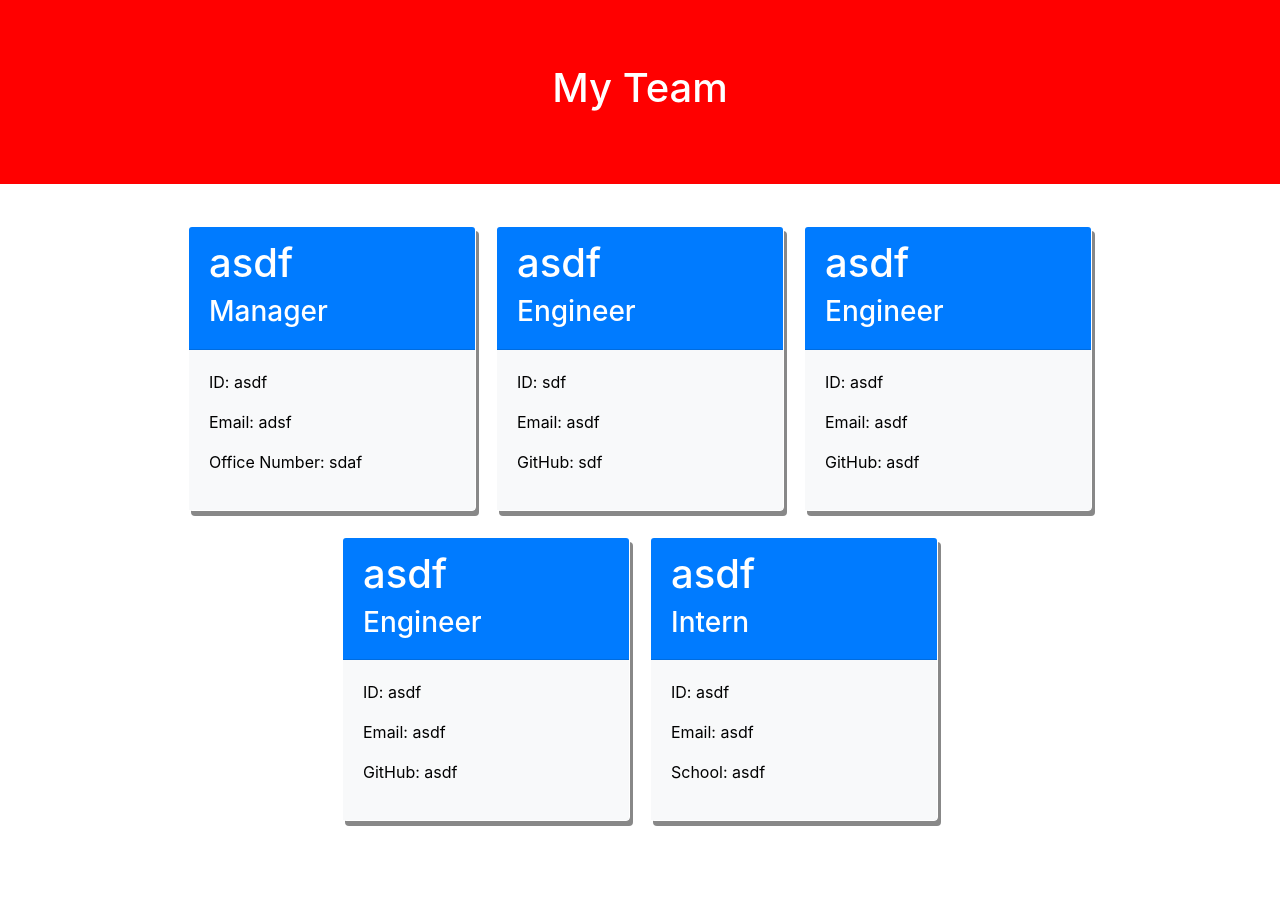
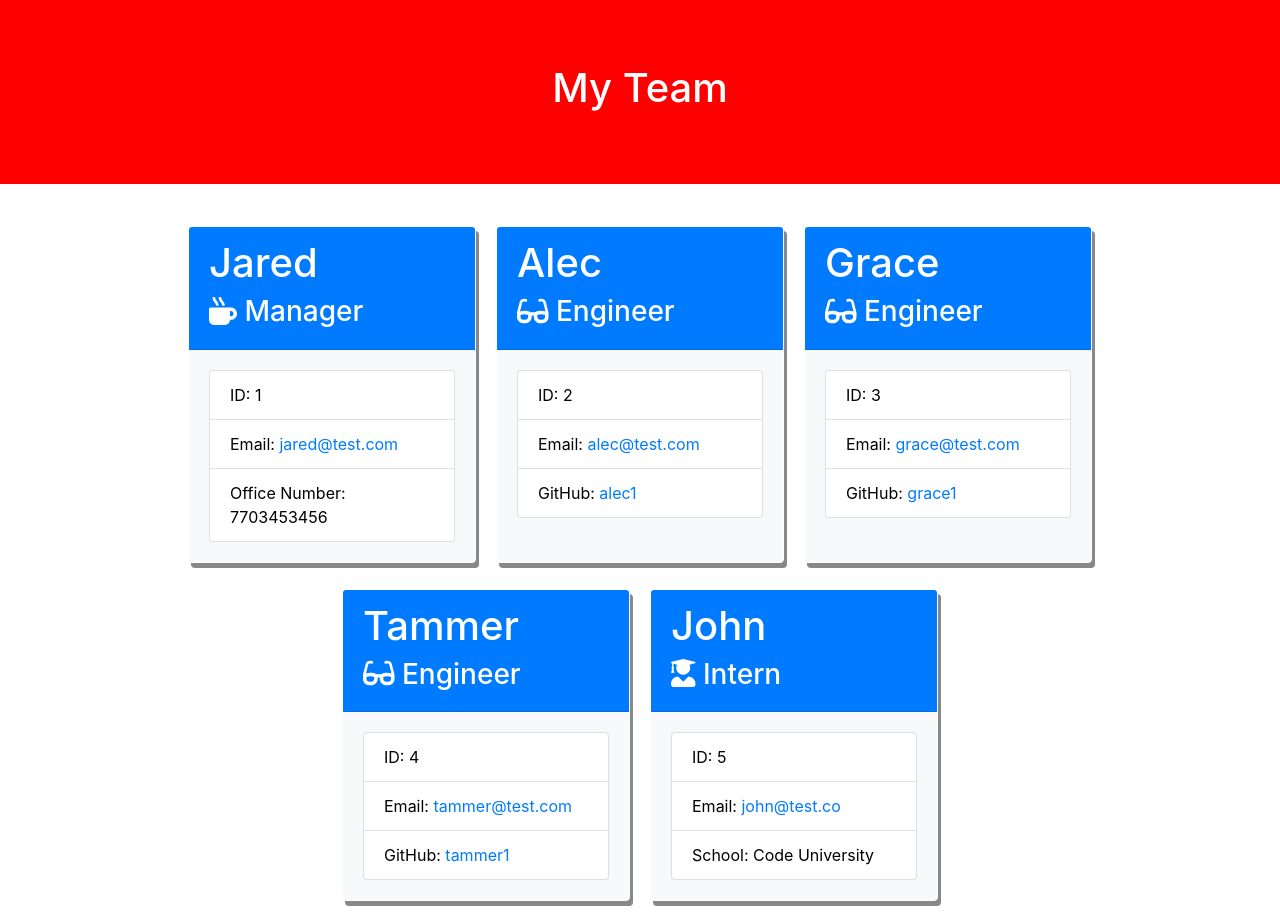
Before and after one commit to CFox2019/Team-Profile-Generator, a website: page index.html in a window 1280 px wide. Before the commit the page ends 837 px from the top, so only its background shows below. Drawn offline with nearby package versions, Linux system fonts and the light colour scheme.

Commit message:
added font awesome, changed p tags to li tags, and added list group to the team cards

```diff
--- a/index.html
+++ b/index.html
@@ -5,17 +5,34 @@
     <meta charset="UTF-8">
     <meta http-equiv="X-UA-Compatible" content="ie=edge">
     <link rel="stylesheet" href="https://maxcdn.bootstrapcdn.com/bootstrap/4.0.0/css/bootstrap.min.css">
+    <script
+      src="https://use.fontawesome.com/releases/v5.15.2/js/all.js"
+      data-auto-a11y="true">
+    </script>
     <title>Team Profile</title>
 
 <style>
 
-    header { text-align: center; color: white; }
+    header {
+      text-align: center;
+      color: white;
+    }
 
-    .jumbotron { background-color: red; }
+    .jumbotron {
+      background-color: red;
+    }
 
-    #team-cards { margin: 10px; width: 350px; border: 1px solid; box-shadow: 3px 5px #888888; flex-wrap: wrap; }
+    #team-cards {
+      margin: 10px;
+      width: 350px;
+      border: 1px solid;
+      box-shadow: 3px 5px #888888;
+      flex-wrap: wrap;
+    }
 
-    p { color: black;}
+    li {
+      color: black;
+    }
 
 </style>
 
@@ -36,13 +53,15 @@
 
   <div id="team-cards" class="card text-white mb-3" style="max-width: 18rem;">
       <div class="card-header bg-primary">
-      <h1>asdf</h1>
-      <h3>Manager</h3>
+      <h1>Jared</h1>
+      <h3><i class="fas fa-mug-hot"></i> Manager</h3>
       </div>
       <div class="card-body bg-light">
-              <p>ID: asdf</p>
-              <p>Email: adsf</p>
-              <p>Office Number: sdaf</p>
+        <ul class="list-group">
+              <li class="list-group-item">ID: 1</li>
+              <li class="list-group-item">Email: <a href="mailto:jared@test.com">jared@test.com</a></li>
+              <li class="list-group-item">Office Number: 7703453456</li>
+        </ul>
       </div>
   </div>
 
@@ -50,53 +69,69 @@
 
     <div id="team-cards" class="card text-white mb-3" style="max-width: 18rem;">
         <div class="card-header bg-primary">
-        <h1>asdf</h1>
-        <h3>Engineer
+        <h1>Alec</h1>
+        <h3><i class="fas fa-glasses"></i>
+
+        Engineer</h3>
         </div>
         <div class="card-body bg-light">
-                <p>ID: sdf</p>
-                <p>Email: asdf</p>
-                <p>GitHub: sdf</p>
+          <ul class="list-group">
+                <li class="list-group-item">ID: 2</li>
+                <li class="list-group-item">Email: <a href="mailto:alec@test.com">alec@test.com</a></li>
+                <li class="list-group-item"> GitHub: <a href="https://github.com/" + alec1 + >alec1</a></li>
 
+          </ul>
         </div>
     </div>
 
     <div id="team-cards" class="card text-white mb-3" style="max-width: 18rem;">
         <div class="card-header bg-primary">
-        <h1>asdf</h1>
-        <h3>Engineer
+        <h1>Grace</h1>
+        <h3><i class="fas fa-glasses"></i>
+
+        Engineer</h3>
         </div>
         <div class="card-body bg-light">
-                <p>ID: asdf</p>
-                <p>Email: asdf</p>
-                <p>GitHub: asdf</p>
+          <ul class="list-group">
+                <li class="list-group-item">ID: 3</li>
+                <li class="list-group-item">Email: <a href="mailto:grace@test.com">grace@test.com</a></li>
+                <li class="list-group-item"> GitHub: <a href="https://github.com/" + grace1 + >grace1</a></li>
 
+          </ul>
         </div>
     </div>
 
     <div id="team-cards" class="card text-white mb-3" style="max-width: 18rem;">
         <div class="card-header bg-primary">
-        <h1>asdf</h1>
-        <h3>Engineer
+        <h1>Tammer</h1>
+        <h3><i class="fas fa-glasses"></i>
+
+        Engineer</h3>
         </div>
         <div class="card-body bg-light">
-                <p>ID: asdf</p>
-                <p>Email: asdf</p>
-                <p>GitHub: asdf</p>
+          <ul class="list-group">
+                <li class="list-group-item">ID: 4</li>
+                <li class="list-group-item">Email: <a href="mailto:tammer@test.com">tammer@test.com</a></li>
+                <li class="list-group-item"> GitHub: <a href="https://github.com/" + tammer1 + >tammer1</a></li>
 
+          </ul>
         </div>
     </div>
 
     <div id="team-cards" class="card text-white mb-3" style="max-width: 18rem;">
         <div class="card-header bg-primary">
-        <h1>asdf</h1>
-        <h3>Intern
+        <h1>John</h1>
+        <h3>
+        <i class="fas fa-user-graduate"></i>
+        Intern</h3>
         </div>
         <div class="card-body bg-light">
-                <p>ID: asdf</p>
-                <p>Email: asdf</p>
+          <ul class="list-group">
+                <li class="list-group-item">ID: 5</li>
+                <li class="list-group-item">Email: <a href="mailto:john@test.co">john@test.co</a></li>
 
-                <p>School: asdf</p>
+                <li class="list-group-item"> School: Code University</li>
+          </ul>
         </div>
     </div>
 
--- a/package.json
+++ b/package.json
@@ -17,6 +17,7 @@
     "jest": "^26.6.3"
   },
   "dependencies": {
+    "@fortawesome/fontawesome-svg-core": "^1.2.34",
     "fs": "0.0.1-security",
     "inquirer": "^7.3.3",
     "util": "^0.12.3"
```
Also changed, not shown: index.js (+21 -13 lines), 1 other file.
